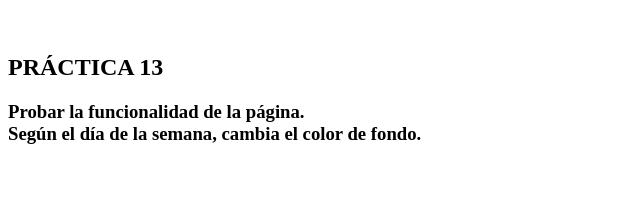
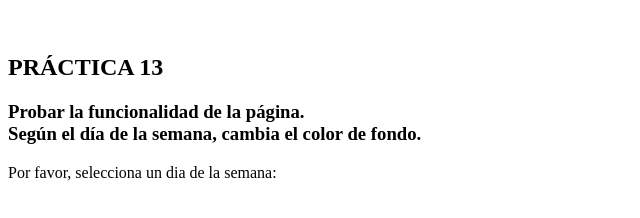
Before and after one commit to gboned/Practica13, a plain HTML site: page index.html in a window 1280 px wide. Shown: the whole page, without its empty margins (0-640 px from the left). Drawn offline with Linux system fonts and the light colour scheme.

Commit message:
Añadir texto

```diff
--- a/index.html
+++ b/index.html
@@ -73,7 +73,9 @@
 						<h1>PRÁCTICA 13</h1>
 						<!-- Añado una segunda cabecera informativa. -->
 						<h3>Probar la funcionalidad de la página. <br>
-						 	Según el día de la semana, cambia el color de fondo.</h3>
+							Según el día de la semana, cambia el color de fondo.</h3>
+						<!-- Añado texto -->
+						<p>Por favor, selecciona un dia de la semana:</p>
 					</section>
 
 					<article>
```
